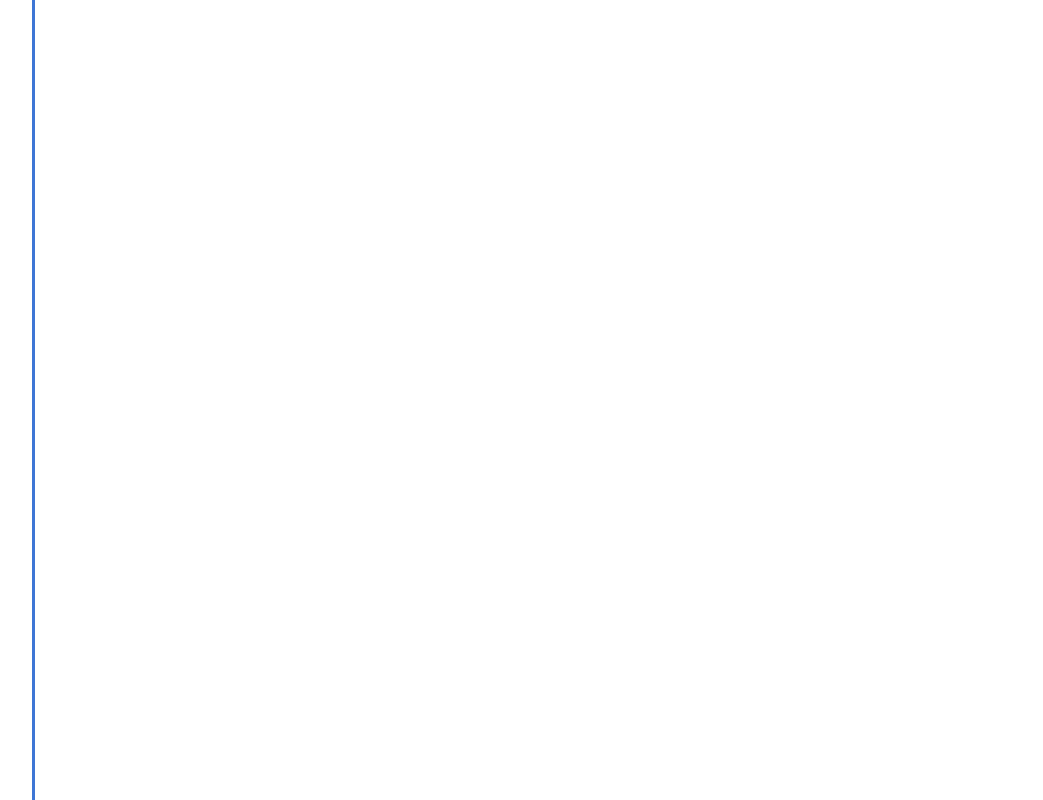
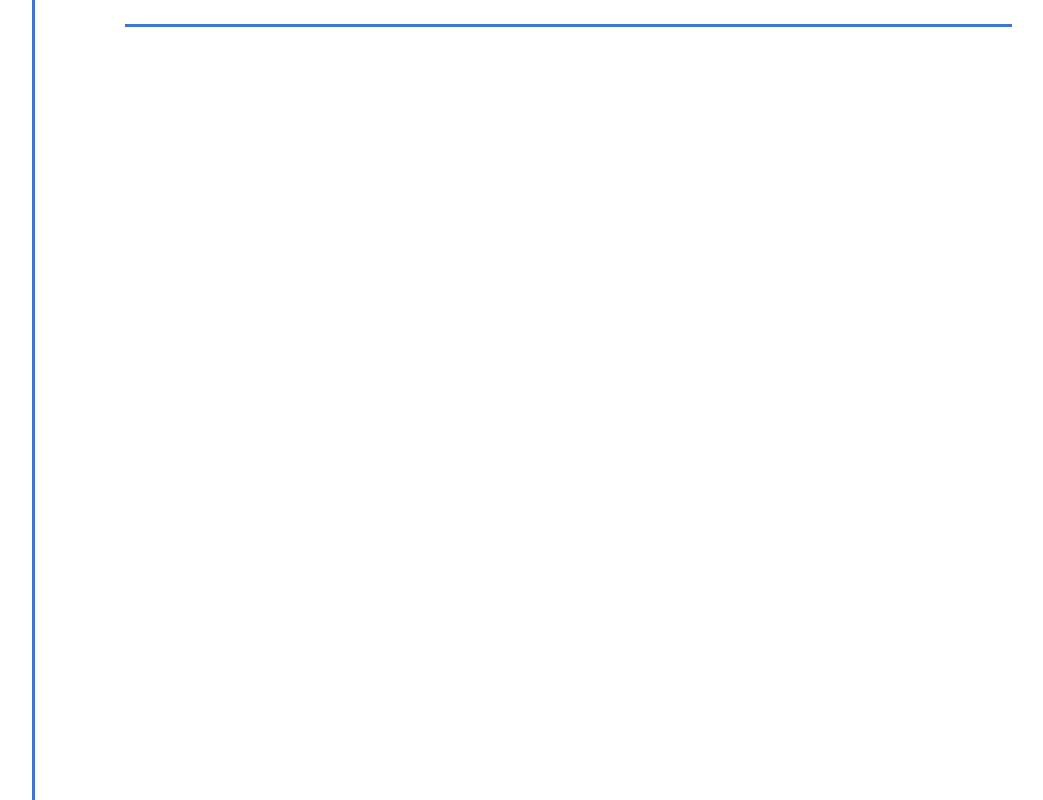
Before and after one commit to MartinezNicanor/IT1E-period-4, a React (Create React App) app: page /assignmentsTopics in a window 1280 px wide. Before the commit this address had no page. Shown: the whole page, without its empty margins (178-1221 px from the left). Built offline with nearby package versions, Linux system fonts and the light colour scheme; the HTML template or start-up script is replaced by a standard one.

Commit message:
Add: started assignments page

```diff
--- a/src/App.js
+++ b/src/App.js
@@ -1,6 +1,7 @@
 import './App.css';
 import Home from './pages/home/Home';
 import Profile from './pages/profile/Profile';
+import AssignmentsTopics from './pages/AssignmentsTopics';
 import { BrowserRouter as Router, Route, Routes } from 'react-router-dom';
 
 function App() {
@@ -14,6 +15,7 @@ function App() {
                         like this path="/example", also change the element to the component you want to show */}
                     <Route path="/" element={<Home />} />
                     <Route path="/profile" element={<Profile />} />
+                    <Route path="/assignmentsTopics" element={<AssignmentsTopics />} />
                 </Routes>
             </div>
         </div>
--- a/src/components/header/Header.js
+++ b/src/components/header/Header.js
@@ -3,7 +3,7 @@ import './Header.css';
 const Header = ({ title }) => {
     return (
         <header>
-            <p className="headerTitle">{ title }</p>
+            <p className="Assignments">{ title }</p>
         </header>
      );
 }
--- /dev/null
+++ b/src/pages/AssignmentsTopics.js
@@ -0,0 +1,13 @@
+import React from 'react'
+import './AssignmentsTopics.css'
+import Header from '../components/header/Header'
+
+const AssignmentsTopics = () => {
+  return (
+    <div>
+        <Header />
+    </div>
+  )
+}
+
+export default AssignmentsTopics
```
Also changed, not shown: src/pages/AssignmentsTopics.css (added).
